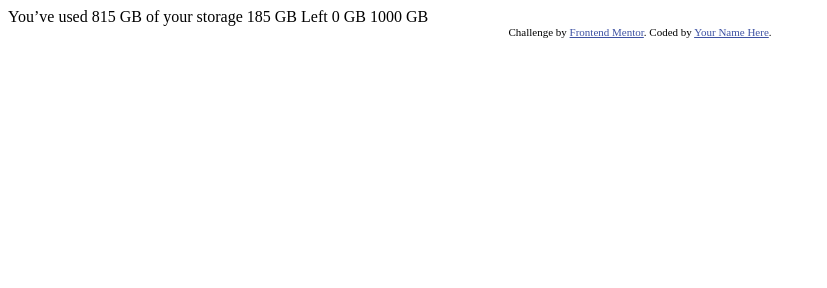
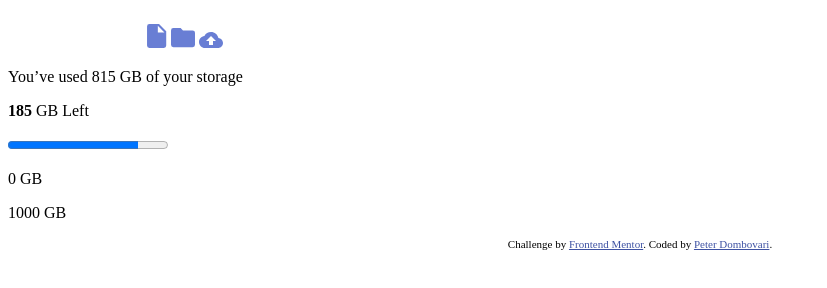
Before and after one commit to dombo3/fylo-data-storage-component, a plain HTML site: page index.html in a window 1280 px wide. Shown: the whole page, without its empty margins (0-827 px from the left). Drawn offline with Linux system fonts and the light colour scheme.

Commit message:
Create html structure

```diff
--- a/index.html
+++ b/index.html
@@ -1,31 +1,38 @@
 <!DOCTYPE html>
 <html lang="en">
+
 <head>
   <meta charset="UTF-8">
-  <meta name="viewport" content="width=device-width, initial-scale=1.0"> <!-- displays site properly based on user's device -->
+  <meta name="viewport" content="width=device-width, initial-scale=1.0">
+  <!-- displays site properly based on user's device -->
 
   <link rel="icon" type="image/png" sizes="32x32" href="./images/favicon-32x32.png">
+  <link rel="stylesheet" href="styles.css">
+  <title>Frontend Mentor | Fylo data storage component</title>
+</head>
 
-  <title>Frontend Mentor | Fylo data storage component</title>
-
-  <!-- Feel free to remove these styles or customise in your own stylesheet 👍 -->
-  <style>
-    .attribution { font-size: 11px; text-align: center; }
-    .attribution a { color: hsl(228, 45%, 44%); }
-  </style>
-</head>
 <body>
-
-  You’ve used 815 GB of your storage
-
-  185 GB Left
-
-  0 GB
-  1000 GB
-
+  <div>
+    <div>
+      <img src="images/logo.svg" alt="Fylo-logo">
+      <img src="images/icon-document.svg" alt="icon-document">
+      <img src="images/icon-folder.svg" alt="icon-folder">
+      <img src="images/icon-upload.svg" alt="icon-upload">
+    </div>
+    <div>
+      <p>You’ve used 815 GB of your storage</p>
+      <p><strong>185</strong> GB Left</p>
+      <div>
+        <progress max="1000" value="815">815 Gb</progress>
+        <p>0 GB</p>
+        <p>1000 GB</p>
+      </div>
+    </div>
+  </div>
   <div class="attribution">
     Challenge by <a href="https://www.frontendmentor.io?ref=challenge" target="_blank">Frontend Mentor</a>.
-    Coded by <a href="#">Your Name Here</a>.
+    Coded by <a href="#">Peter Dombovari</a>.
   </div>
 </body>
+
 </html>
--- /dev/null
+++ b/styles.css
@@ -0,0 +1,8 @@
+.attribution {
+  font-size: 11px;
+  text-align: center;
+}
+
+.attribution a {
+  color: hsl(228, 45%, 44%);
+}
```
